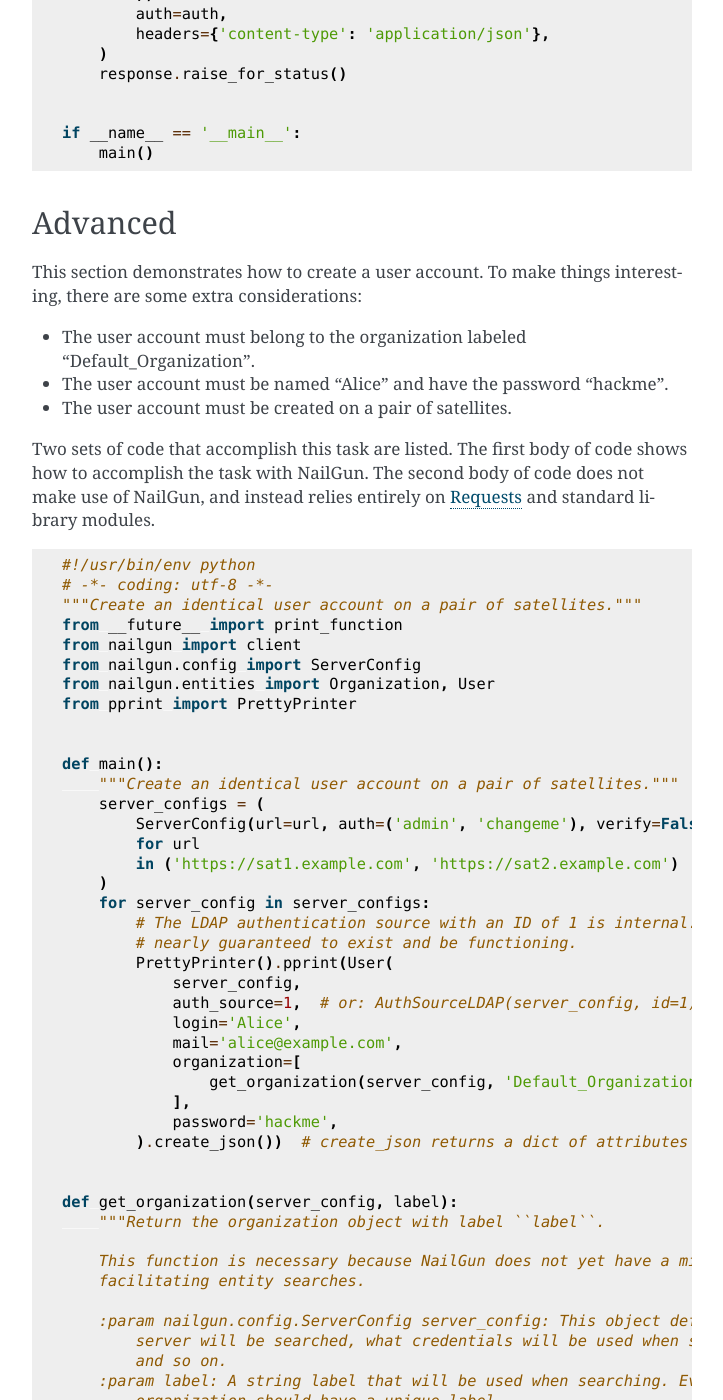
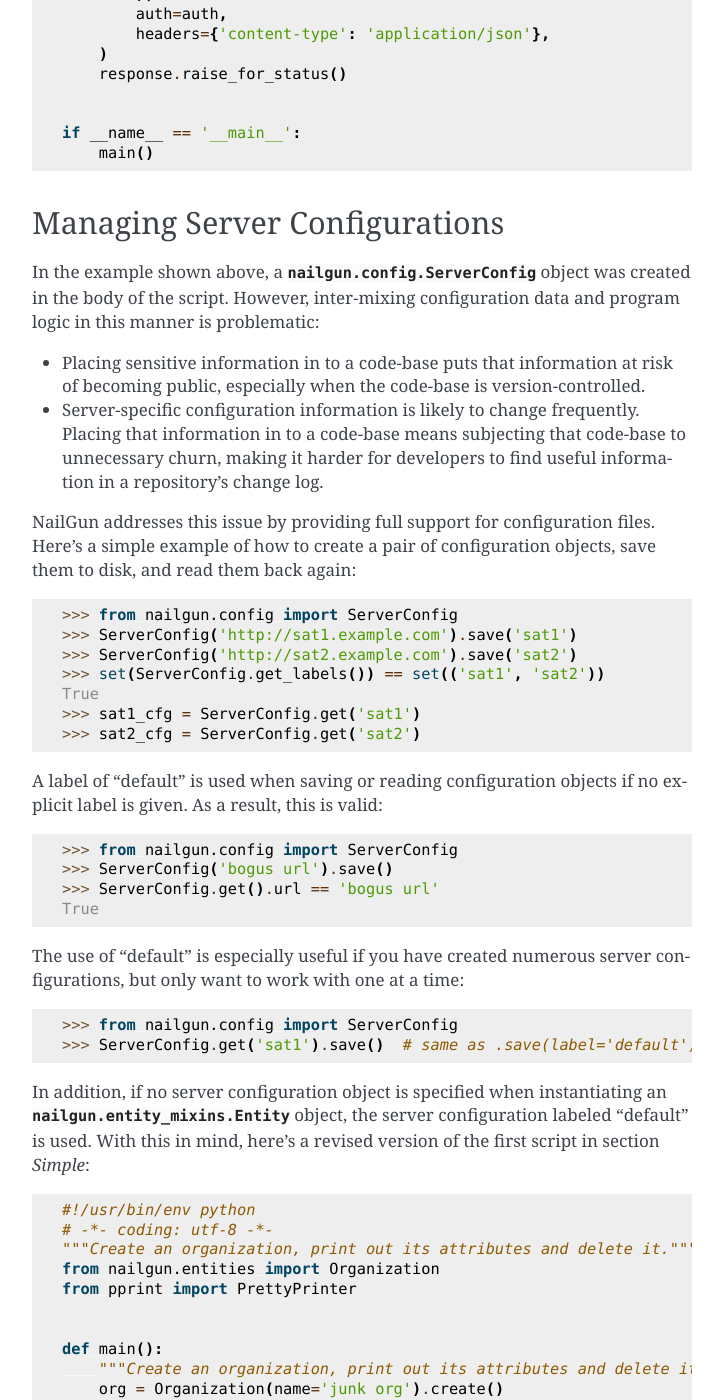
Before and after one commit to SatelliteQE/nailgun, a Sphinx documentation site: the page built from docs/examples.rst, in a window 1280 px wide and 1400 px high, scrolled down 1878 px. Shown: the whole window, without its empty margins (388-1111 px from the left). Built offline with Sphinx 7.4.7, drawn with Linux system fonts in a browser that asks for light colours; some of the changed text lies outside the part shown.

Commit message:
Provide examples of using ServerConfig objects
Fix #44:

> The API documentation briefly mentions how to effectively use `ServerConfig`
> objects in the docstring for class `Entity`:
>
> > An entity object is useless if you are unable to use it to communicate with a
> > server. The solution is to provide a nailgun.config.ServerConfig when
> > instantiating a new entity. This configuration object is stored as an instance
> > variable named _server_config and used by methods such as
> > nailgun.entity_mixins.Entity.path().
> >
> > 1. If the server_config argument is specified, then that is used.
> > 2. Otherwise, if nailgun.entity_mixins.DEFAULT_SERVER_CONFIG is set, then that
> > is used.
> > 3. Otherwise, call nailgun.config.ServerConfig.get().
>
> That's it, though. And the docstring for `ServerConfig.get` is pretty terrible.
> The existing API documentation should be fixed up, and a nice example of how to
> effectively use this capability should be provided.

```diff
--- /dev/null
+++ b/docs/create_organization_nailgun_v2.py
@@ -0,0 +1,16 @@
+#!/usr/bin/env python
+# -*- coding: utf-8 -*-
+"""Create an organization, print out its attributes and delete it."""
+from nailgun.entities import Organization
+from pprint import PrettyPrinter
+
+
+def main():
+    """Create an organization, print out its attributes and delete it."""
+    org = Organization(name='junk org').create()
+    PrettyPrinter().pprint(org.get_values())
+    org.delete()
+
+
+if __name__ == '__main__':
+    main()
--- a/docs/examples.rst
+++ b/docs/examples.rst
@@ -30,6 +30,64 @@
 This script demonstrates how to do the same *without* NailGun:
 
 .. literalinclude:: create_organization_plain.py
+
+Managing Server Configurations
+------------------------------
+
+In the example shown above, a :class:`nailgun.config.ServerConfig` object was
+created in the body of the script. However, inter-mixing configuration data and
+program logic in this manner is problematic:
+
+* Placing sensitive information in to a code-base puts that information at risk
+  of becoming public, especially when the code-base is version-controlled.
+* Server-specific configuration information is likely to change frequently.
+  Placing that information in to a code-base means subjecting that code-base to
+  unnecessary churn, making it harder for developers to find useful information
+  in a repository's change log.
+
+NailGun addresses this issue by providing full support for configuration files.
+Here's a simple example of how to create a pair of configuration objects, save
+them to disk, and read them back again::
+
+    >>> from nailgun.config import ServerConfig
+    >>> ServerConfig('http://sat1.example.com').save('sat1')
+    >>> ServerConfig('http://sat2.example.com').save('sat2')
+    >>> set(ServerConfig.get_labels()) == set(('sat1', 'sat2'))
+    True
+    >>> sat1_cfg = ServerConfig.get('sat1')
+    >>> sat2_cfg = ServerConfig.get('sat2')
+
+A label of "default" is used when saving or reading configuration objects if no
+explicit label is given. As a result, this is valid::
+
+    >>> from nailgun.config import ServerConfig
+    >>> ServerConfig('bogus url').save()
+    >>> ServerConfig.get().url == 'bogus url'
+    True
+
+The use of "default" is especially useful if you have created numerous server
+configurations, but only want to work with one at a time::
+
+    >>> from nailgun.config import ServerConfig
+    >>> ServerConfig.get('sat1').save()  # same as .save(label='default')
+
+In addition, if no server configuration object is specified when instantiating
+an :class:`nailgun.entity_mixins.Entity` object, the server configuration
+labeled "default" is used. With this in mind, here's a revised version of the
+first script in section `Simple`:
+
+.. literalinclude:: create_organization_nailgun_v2.py
+
+This works just fine in many use cases. But what if you do not want to save
+your server configuration to disk? This might be the case if multiple processes
+are using NailGun and each process should default to communicating with a
+different default server, or if you are working with a read-only file system.
+In this case, you can use :data:`nailgun.entity_mixins.DEFAULT_SERVER_CONFIG`.
+
+NailGun handles other use cases, too. For example, the XDG base directory
+specification is obeyed, meaning that you can do things like provide a
+system-wide configuration file or place user configuration data in an alternate
+location. Read :mod:`nailgun.config` for full details.
 
 Advanced
 --------
```
Also changed, not shown: 1 other file.
